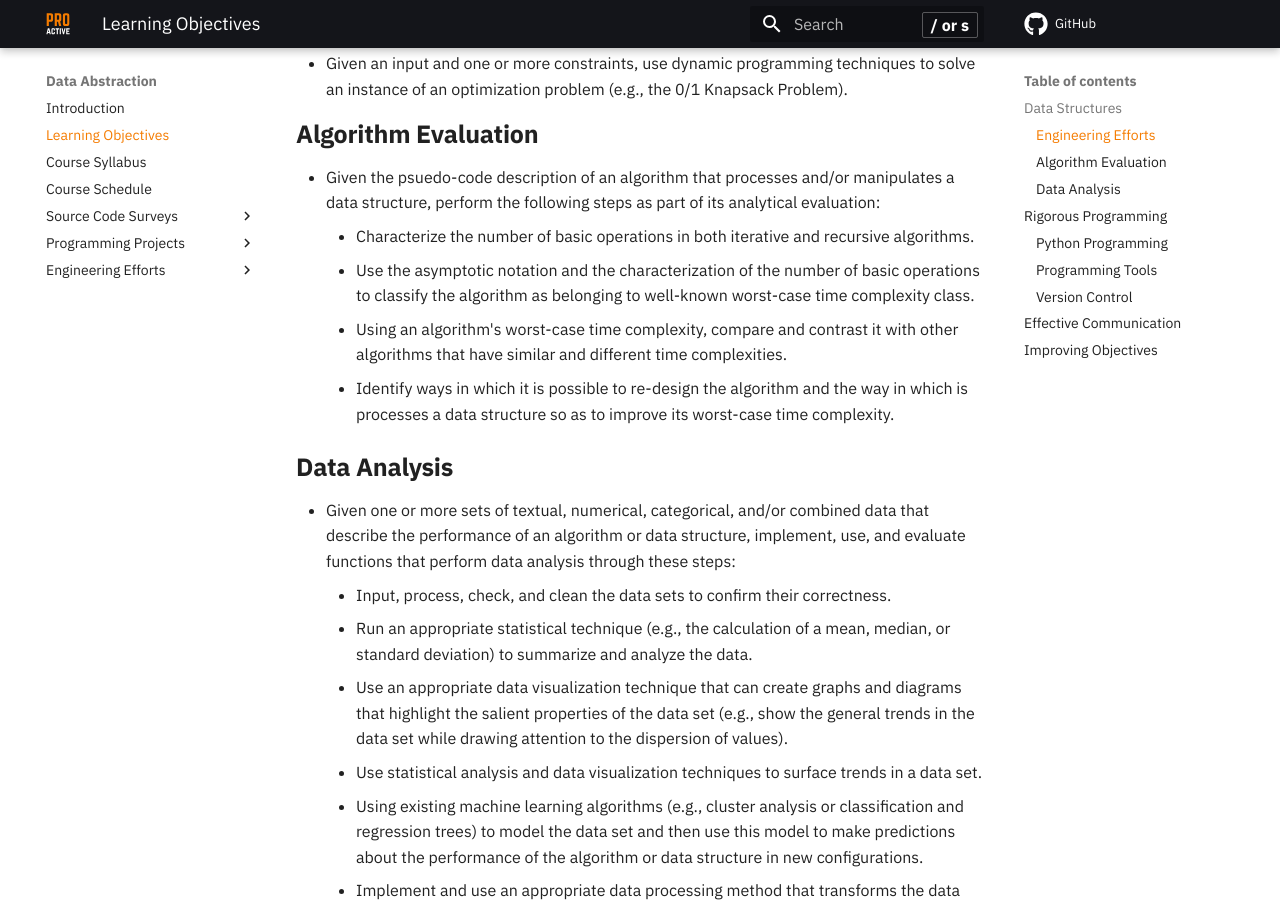
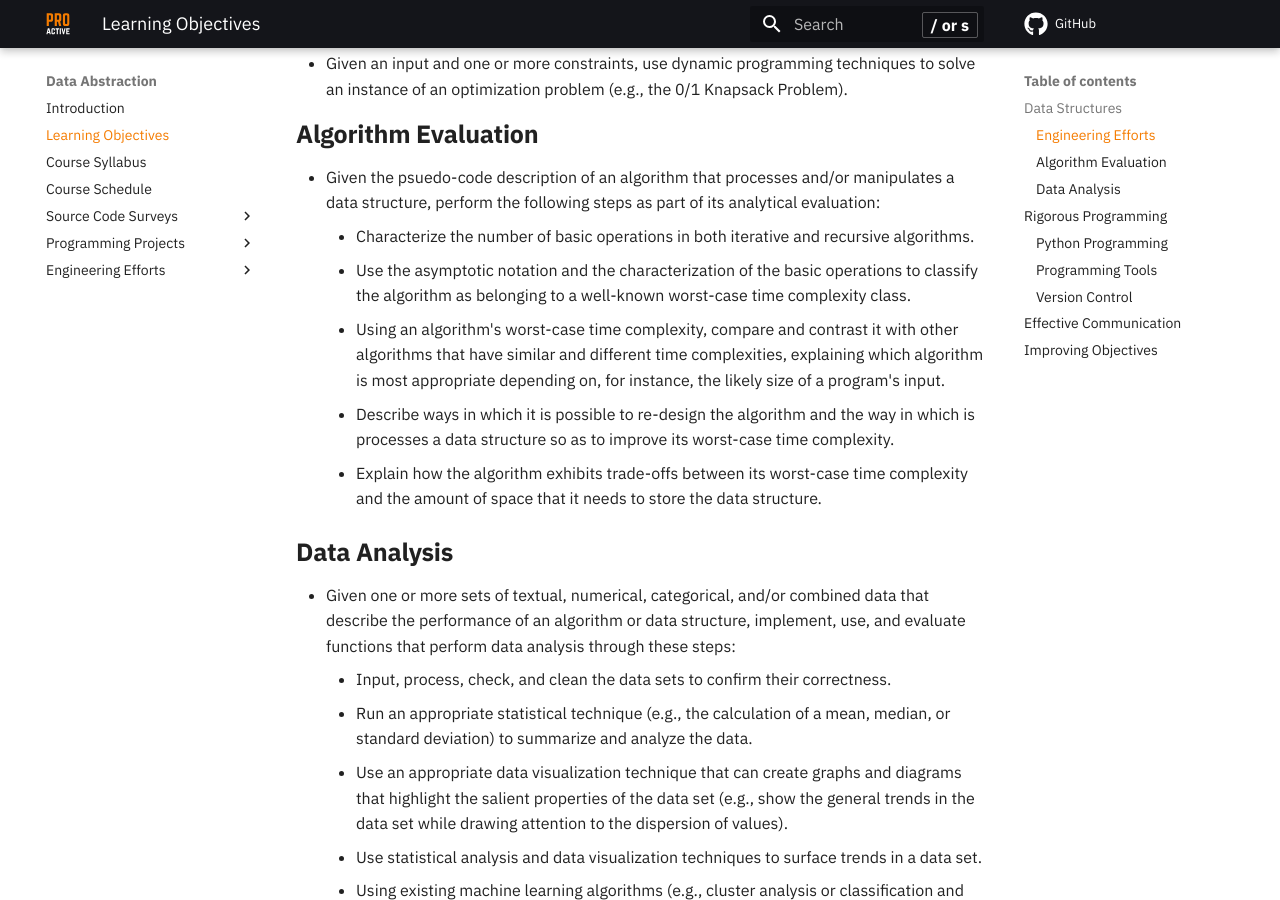
Before and after one commit to ProactiveProgrammers/www.proactiveprogrammers.com, an MkDocs documentation site: the page built from docs/data-abstraction/learning-objectives-data-abstraction.md, in a window 1280 px wide and 900 px high, scrolled down 1273 px. Built offline with MkDocs 1.6.1 and Material for MkDocs 9.7.7, drawn with Linux system fonts in a browser that asks for light colours; comment, search, counter and statistics services are not loaded.

Commit message:
feat: Finish analytical in learning-objectives-data-abstraction.

```diff
--- a/docs/data-abstraction/learning-objectives-data-abstraction.md
+++ b/docs/data-abstraction/learning-objectives-data-abstraction.md
@@ -54,14 +54,19 @@ will be able to demonstrate mastery of the following skills in data structures:
   analytical evaluation:
     - Characterize the number of basic operations in both iterative and
       recursive algorithms.
-    - Use the asymptotic notation and the characterization of the number of
-      basic operations to classify the algorithm as belonging to well-known
+    - Use the asymptotic notation and the characterization of the basic
+      operations to classify the algorithm as belonging to a well-known
       worst-case time complexity class.
     - Using an algorithm's worst-case time complexity, compare and contrast it
-      with other algorithms that have similar and different time complexities.
-    - Identify ways in which it is possible to re-design the algorithm and the
+      with other algorithms that have similar and different time complexities,
+      explaining which algorithm is most appropriate depending on, for instance,
+      the likely size of a program's input.
+    - Describe ways in which it is possible to re-design the algorithm and the
       way in which is processes a data structure so as to improve its worst-case
       time complexity.
+    - Explain how the algorithm exhibits trade-offs between its worst-case time
+      complexity and the amount of space that it needs to store the data
+      structure.
 
 ### Data Analysis
 
```
